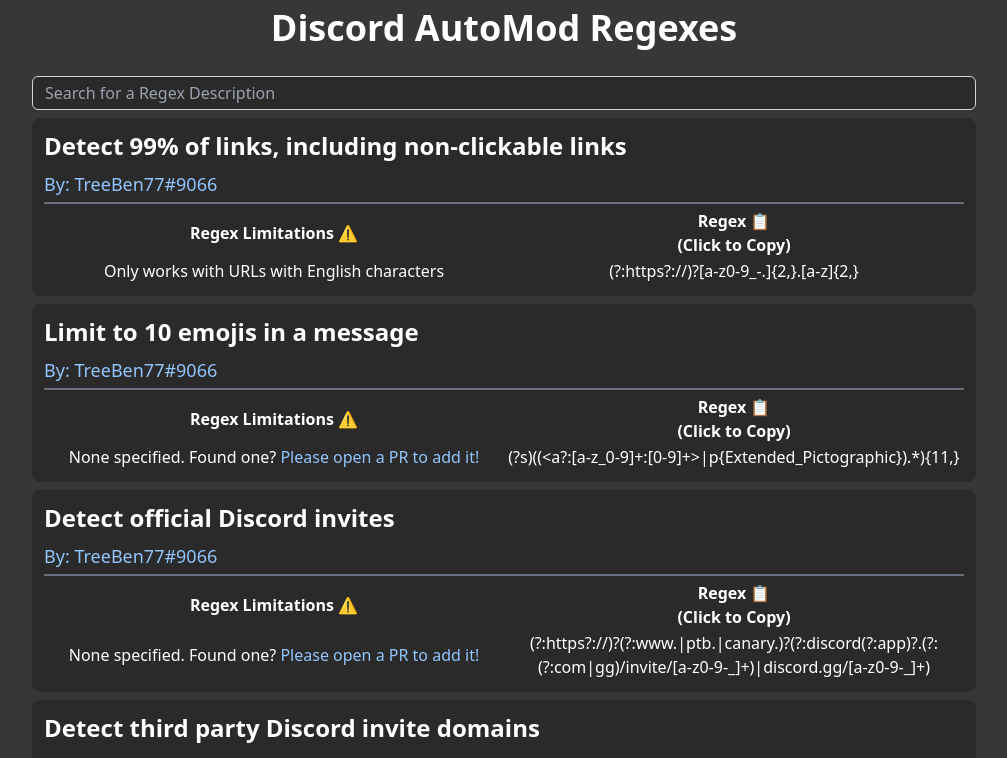
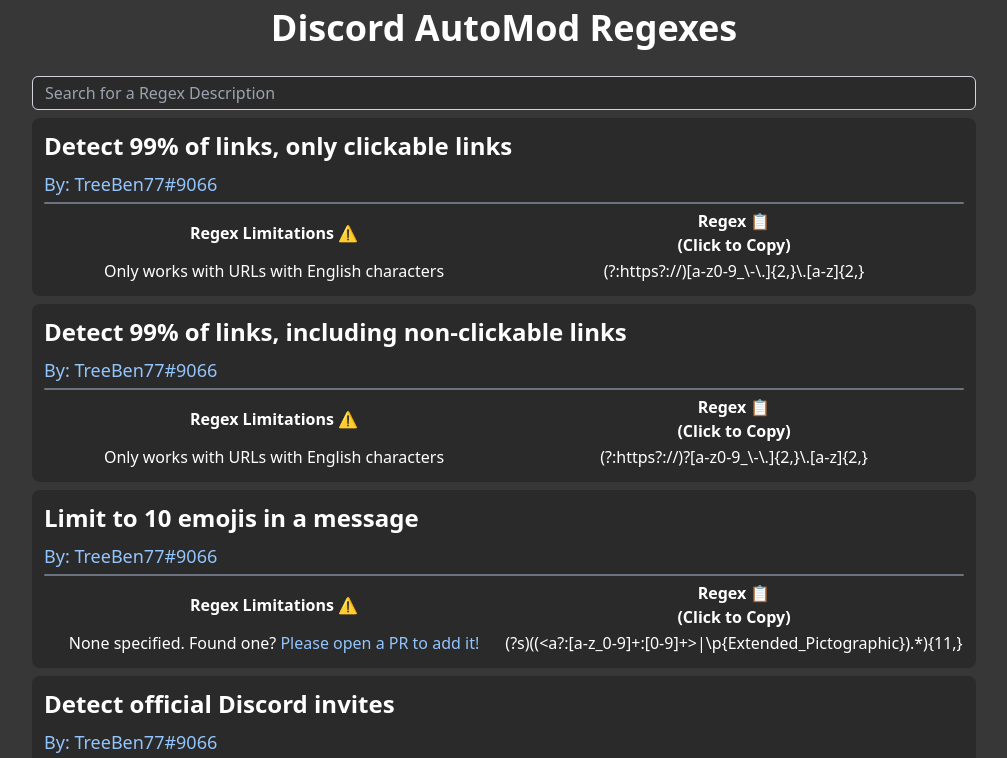
Before and after one commit to TechGeekGamer/discordregex.xyz, a Next.js app: page / in a window 1280 px wide. Shown: the top 758 px of the page, without its empty margins (136-1143 px from the left). Built offline with nearby package versions, Linux system fonts and the light colour scheme.

Commit message:
added a second backslash to all singular backslashs

```diff
--- a/src/regexes.ts
+++ b/src/regexes.ts
@@ -14,51 +14,51 @@
     {
         author_discord_tag: "TreeBen77#9066",
         author_website_url: "https://discord.gg/4CSc9E5uQy",
+        description: "Detect 99% of links, only clickable links",
+        limitations: "Only works with URLs with English characters",
+        regex: "(?:https?://)[a-z0-9_\\-\\.]{2,}\\.[a-z]{2,}"
+    },
+    {
+        author_discord_tag: "TreeBen77#9066",
+        author_website_url: "https://discord.gg/4CSc9E5uQy",
         description: "Detect 99% of links, including non-clickable links",
         limitations: "Only works with URLs with English characters",
-        regex: "(?:https?://)?[a-z0-9_\-\.]{2,}\.[a-z]{2,}"
+        regex: "(?:https?://)?[a-z0-9_\\-\\.]{2,}\\.[a-z]{2,}"
     },
     {
         author_discord_tag: "TreeBen77#9066",
         author_website_url: "https://discord.gg/4CSc9E5uQy",
         description: "Limit to 10 emojis in a message",
         limitations: "",
-        regex: "(?s)((<a?:[a-z_0-9]+:[0-9]+>|\p{Extended_Pictographic}).*){11,}"
+        regex: "(?s)((<a?:[a-z_0-9]+:[0-9]+>|\\p{Extended_Pictographic}).*){11,}"
     },
     {
         author_discord_tag: "TreeBen77#9066",
         author_website_url: "https://discord.gg/4CSc9E5uQy",
         description: "Detect official Discord invites",
         limitations: "",
-        regex: "(?:https?://)?(?:www\.|ptb\.|canary\.)?(?:discord(?:app)?\.(?:(?:com|gg)/invite/[a-z0-9-_]+)|discord\.gg/[a-z0-9-_]+)"
+        regex: "(?:https?://)?(?:www\\.|ptb\\.|canary\\.)?(?:discord(?:app)?\\.(?:(?:com|gg)/invite/[a-z0-9-_]+)|discord\\.gg/[a-z0-9-_]+)"
     },
     {
         author_discord_tag: "TreeBen77#9066",
         author_website_url: "https://discord.gg/4CSc9E5uQy",
         description: "Detect third party Discord invite domains",
         limitations: "There are other third party invite domains that are unknown",
-        regex: "(?:https?://)?(?:www\.)?(?:dsc\.gg|invite\.gg+|discord\.link)/[a-z0-9-_]+"
+        regex: "(?:https?://)?(?:www\\.)?(?:dsc\\.gg|invite\\.gg+|discord\\.link)/[a-z0-9-_]+"
     },
     {
         author_discord_tag: "TreeBen77#9066",
         author_website_url: "https://discord.gg/4CSc9E5uQy",
         description: "Detect Discord OAuth2 Link",
         limitations: "",
-        regex: "(?:https?://)?(?:www.)?discord\.com(?:/api)?/oauth2/authorize"
-    },
-    {
-        author_discord_tag: "TreeBen77#9066",
-        author_website_url: "https://discord.gg/4CSc9E5uQy",
-        description: "Detect all websites",
-        limitations: "",
-        regex: "(?:https?://)?\S{2,}\.\S{2,18}/?.*"
+        regex: "(?:https?://)?(?:www.)?discord\\.com(?:/api)?/oauth2/authorize"
     },
     {
         author_discord_tag: "TreeBen77#9066",
         author_website_url: "https://discord.gg/4CSc9E5uQy",
         description: "Detect messages with JUST uppercase",
         limitations: "Messages with just numbers will be caught",
-        regex: "(?-i)\A[^a-z]+\z"
+        regex: "(?-i)\\A[^a-z]+\\z"
     },
     {
         author_discord_tag: "TreeBen77#9066",
@@ -66,7 +66,7 @@
         description: "Detect Zalgo",
         long_description: `3 = less false positives, more false negatives (detects some emojis)\n1 - more false postives, less false negatives (detects more emojis, accents and)`,
         limitations: "Some emojis may be blocked",
-        regex: "\p{M}{3,}"
+        regex: "\\p{M}{3,}"
     },
     {
         author_discord_tag: "TreeBen77#9066",
@@ -74,6 +74,6 @@
         description: "Detect newline spam",
         long_description: "6 = max_allowed_newlines + 1",
         limitations: "",
-        regex: "(\n.*){6,}"
+        regex: "(\\n.*){6,}"
     }
 ]
```
